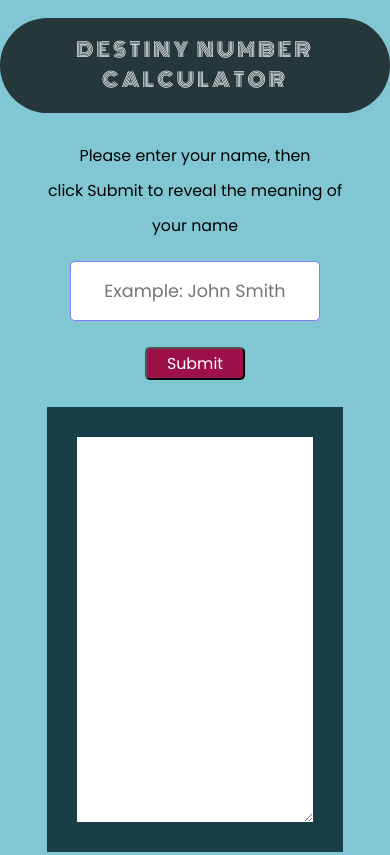
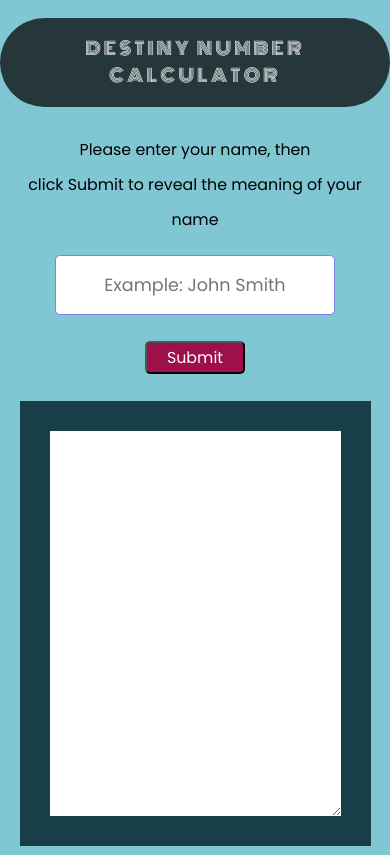
Before and after one commit to tech-and-me/destinyNumberCalculator, a plain HTML site: page index.html in a window 390 px wide. Shown: the top 855 px of the page. Drawn offline with Linux system fonts and the light colour scheme.

Commit message:
changing size of textarea

```diff
--- a/style.css
+++ b/style.css
@@ -18,8 +18,9 @@ body{
 .container-fluid{
     width:  100%;
 }
+
 .container{
-    width: 80%;
+    width: 90%;
     margin: 1rem auto;
 }
 
@@ -55,7 +56,6 @@ h1{
     padding-top: 1rem;
     color: rgb(158, 16, 73);
     font-weight: bold;
-    /* font-family: 'Monoton', cursive; */
     letter-spacing: 4px;
     font-family: 'Caveat', cursive;
 }
@@ -73,7 +73,6 @@ input{
     text-align: center;
     margin: 1rem auto;
     outline: none;
-    /* background-color: rgb(224, 209, 228); */
     border: solid 1px rgb(128, 128, 241);
     font-size: 1.3rem;
     border-radius: 5px;
@@ -101,11 +100,10 @@ button{
 }
 
 textarea{
-    min-width: 70%;
-    max-width: 95%;
-    height: auto;
+    min-width: 50%;
+    max-width: 100%;
     margin: 1rem auto;
-    padding: 3rem;
+    padding: 2rem;
     font-size: 1rem;
     line-height: 35px;
     /* border-radius: 25%; */
@@ -149,8 +147,8 @@ footer .icon{
 
 @media (max-width: 992px){
     h1{
-        font-size: 1.1rem;
-        padding: 1rem 1.5rem;
+        font-size: 1rem;
+        padding: 1rem 1.2rem;
     }
     label{
         font-size: 0.9rem;
```
